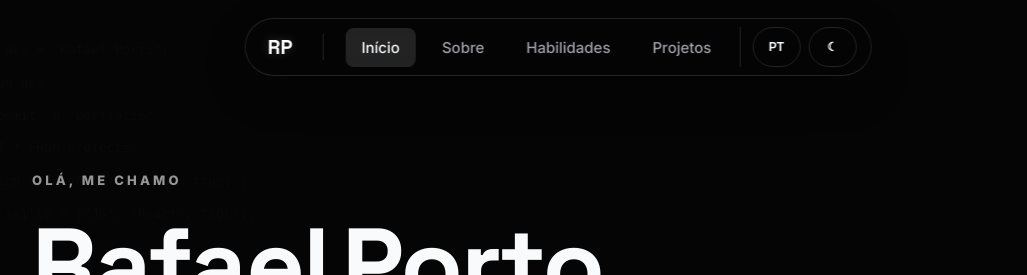
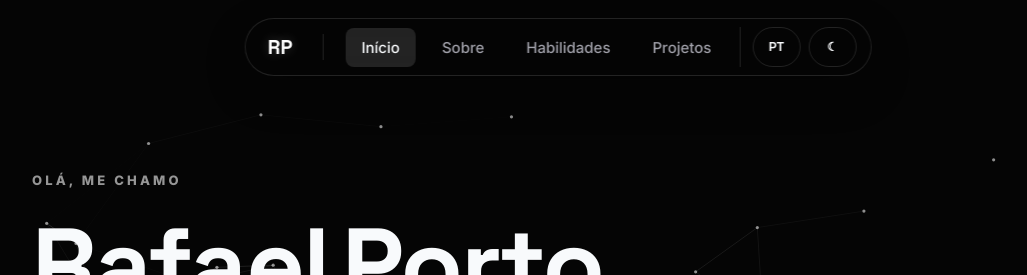
Before and after one commit to rportocortes/Portfolio, a React (Vite) app: page / in a window 1280 px wide. Shown: the top 275 px of the page, without its empty margins (82-1109 px from the left). Built offline with nearby package versions, Linux system fonts and the light colour scheme.

Commit message:
add minimalist animated plexus background to hero
Replaces the static code-snippet background with a canvas-based
floating points/lines animation, scoped to the hero section.

```diff
--- a/src/App.tsx
+++ b/src/App.tsx
@@ -1,4 +1,5 @@
 import { useState } from "react";
+import PlexusBackground from "./PlexusBackground";
 
 function App() {
   const [language, setLanguage] = useState<"pt" | "en">("pt");
@@ -91,14 +92,7 @@ function App() {
 
       <main>
         <section id="home" className="hero">
-          <div className="codeBackground" aria-hidden="true">
-            <span>const dev = "Rafael Porto";</span>
-            <span>npm run dev</span>
-            <span>git commit -m "portfolio"</span>
-            <span>SELECT * FROM projects;</span>
-            <span>{'function createApi() { return true; }'}</span>
-            <span>const skills = ["JS", "React", "SQL"];</span>
-          </div>
+          <PlexusBackground theme={theme} />
 
           <div className="heroLeft">
             <div className="heroEyebrow">{content.greeting}</div>
--- /dev/null
+++ b/src/PlexusBackground.tsx
@@ -0,0 +1,126 @@
+import { useEffect, useRef } from "react";
+
+interface PlexusBackgroundProps {
+  theme: "dark" | "light";
+}
+
+interface Point {
+  x: number;
+  y: number;
+  vx: number;
+  vy: number;
+}
+
+/**
+ * Fundo animado minimalista (efeito "plexus"): pontos que flutuam
+ * suavemente e se conectam por linhas quando estão próximos.
+ * Renderiza num <canvas> e fica contido no elemento pai (o Hero).
+ */
+function PlexusBackground({ theme }: PlexusBackgroundProps) {
+  const canvasRef = useRef<HTMLCanvasElement>(null);
+
+  useEffect(() => {
+    const canvas = canvasRef.current;
+    if (!canvas) return;
+    const ctx = canvas.getContext("2d");
+    if (!ctx) return;
+
+    const prefersReduced = window.matchMedia(
+      "(prefers-reduced-motion: reduce)"
+    ).matches;
+
+    // No tema claro as linhas precisam ser escuras para aparecerem.
+    const rgb = theme === "light" ? "15, 23, 42" : "255, 255, 255";
+    const maxDist = 140;
+
+    let width = 0;
+    let height = 0;
+    let points: Point[] = [];
+    let rafId = 0;
+
+    const init = () => {
+      const parent = canvas.parentElement;
+      if (!parent) return;
+      width = parent.clientWidth;
+      height = parent.clientHeight;
+      const dpr = Math.min(window.devicePixelRatio || 1, 2);
+      canvas.width = width * dpr;
+      canvas.height = height * dpr;
+      canvas.style.width = `${width}px`;
+      canvas.style.height = `${height}px`;
+      ctx.setTransform(dpr, 0, 0, dpr, 0, 0);
+
+      // densidade proporcional à área, com limites de segurança
+      const count = Math.min(
+        90,
+        Math.max(26, Math.round((width * height) / 16000))
+      );
+      points = Array.from({ length: count }, () => ({
+        x: Math.random() * width,
+        y: Math.random() * height,
+        vx: (Math.random() - 0.5) * 0.25,
+        vy: (Math.random() - 0.5) * 0.25,
+      }));
+    };
+
+    const render = () => {
+      ctx.clearRect(0, 0, width, height);
+
+      // linhas entre pontos próximos
+      for (let i = 0; i < points.length; i++) {
+        for (let j = i + 1; j < points.length; j++) {
+          const a = points[i];
+          const b = points[j];
+          const dist = Math.hypot(a.x - b.x, a.y - b.y);
+          if (dist < maxDist) {
+            const alpha = (1 - dist / maxDist) * 0.18;
+            ctx.strokeStyle = `rgba(${rgb}, ${alpha})`;
+            ctx.lineWidth = 1;
+            ctx.beginPath();
+            ctx.moveTo(a.x, a.y);
+            ctx.lineTo(b.x, b.y);
+            ctx.stroke();
+          }
+        }
+      }
+
+      // pontos
+      ctx.fillStyle = `rgba(${rgb}, 0.55)`;
+      for (const p of points) {
+        ctx.beginPath();
+        ctx.arc(p.x, p.y, 1.6, 0, Math.PI * 2);
+        ctx.fill();
+      }
+    };
+
+    const step = () => {
+      for (const p of points) {
+        p.x += p.vx;
+        p.y += p.vy;
+        if (p.x <= 0 || p.x >= width) p.vx *= -1;
+        if (p.y <= 0 || p.y >= height) p.vy *= -1;
+      }
+      render();
+      rafId = requestAnimationFrame(step);
+    };
+
+    init();
+    if (prefersReduced) {
+      render(); // frame estático para quem prefere menos movimento
+    } else {
+      rafId = requestAnimationFrame(step);
+    }
+
+    const handleResize = () => init();
+    window.addEventListener("resize", handleResize);
+
+    return () => {
+      cancelAnimationFrame(rafId);
+      window.removeEventListener("resize", handleResize);
+    };
+  }, [theme]);
+
+  return <canvas ref={canvasRef} className="plexusCanvas" aria-hidden="true" />;
+}
+
+export default PlexusBackground;
--- a/src/index.css
+++ b/src/index.css
@@ -522,28 +522,13 @@ main {
   font-size: 14px;
 }
 
-.codeBackground {
-  position: fixed;
-  top: 0;
-  left: 0;
+.plexusCanvas {
+  position: absolute;
+  inset: 0;
   width: 100%;
   height: 100%;
+  z-index: 0;
   pointer-events: none;
-  overflow: hidden;
-  z-index: 0;
-  font-family: Consolas, "Courier New", monospace;
-  font-size: 13px;
-  line-height: 1.6;
-  color: rgba(255, 255, 255, 0.04);
-  white-space: pre-wrap;
-  word-wrap: break-word;
-  padding: 40px;
-  opacity: 0.5;
-}
-
-.codeBackground span {
-  display: block;
-  margin-bottom: 12px;
 }
 
 @media (max-width: 768px) {
```
